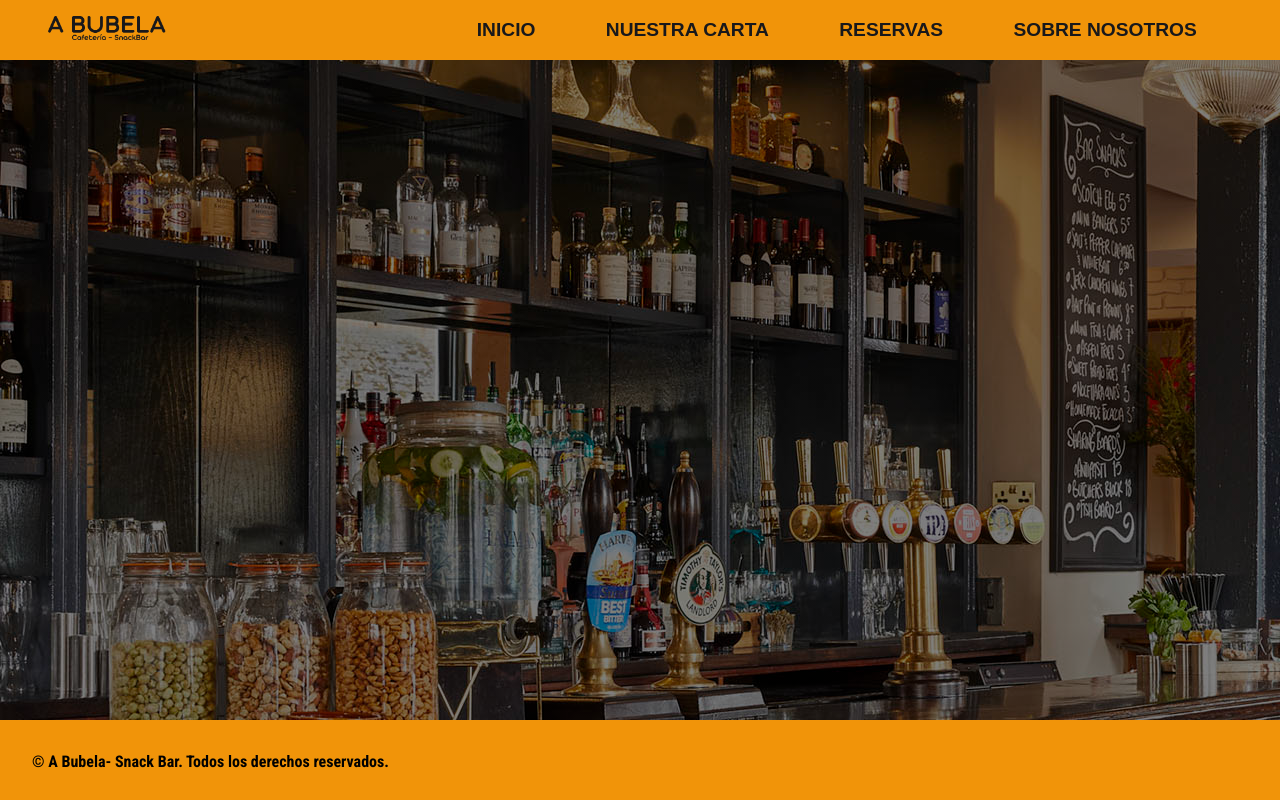
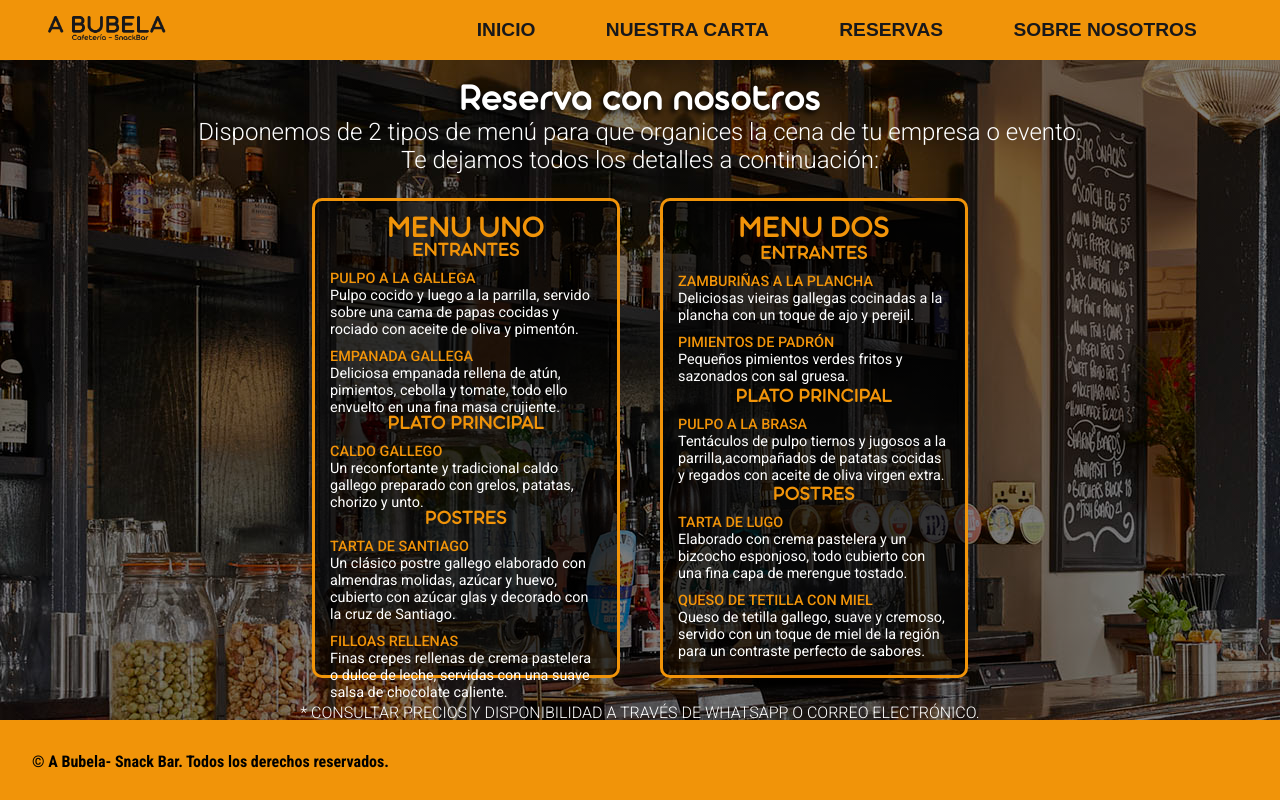
Before and after one commit to AgusFleitas/Abubela, a React (Vite) app: page /booking in a window 1280 px wide. Built offline with nearby package versions, Linux system fonts and the light colour scheme.

Commit message:
Reservas terminado

```diff
--- a/src/Components/NavBar/NavBar.jsx
+++ b/src/Components/NavBar/NavBar.jsx
@@ -13,7 +13,7 @@ const NavBar = () => {
       <nav className={style.navLinks}>
         <a href='/'>INICIO</a>
         <a href='/menu'>NUESTRA CARTA</a>
-        <a href='#'>RESERVAS</a>
+        <a href='/booking'>RESERVAS</a>
         <a href='#'>SOBRE NOSOTROS</a>
       </nav>
     </div>
--- /dev/null
+++ b/src/Helpers/Business.js
@@ -0,0 +1,64 @@
+export const menuOne = {
+  starter: [
+    {
+      name: "PULPO A LA GALLEGA",
+      description:
+        "Pulpo cocido y luego a la parrilla, servido sobre una cama de papas cocidas y rociado con aceite de oliva y pimentón.",
+    },
+    {
+      name: "EMPANADA GALLEGA",
+      description:
+        "Deliciosa empanada rellena de atún, pimientos, cebolla y tomate, todo ello envuelto en una fina masa crujiente.",
+    },
+  ],
+  main: {
+    name: "CALDO GALLEGO",
+    description:
+      "Un reconfortante y tradicional caldo gallego preparado con grelos, patatas, chorizo y unto.",
+  },
+  dessert: [
+    {
+      name: "TARTA DE SANTIAGO",
+      description:
+        "Un clásico postre gallego elaborado con almendras molidas, azúcar y huevo, cubierto con azúcar glas y decorado con la cruz de Santiago.",
+    },
+    {
+      name: "FILLOAS RELLENAS",
+      description:
+        "Finas crepes rellenas de crema pastelera o dulce de leche, servidas con una suave salsa de chocolate caliente.",
+    },
+  ],
+};
+
+export const menuTwo = {
+  starter: [
+    {
+      name: "ZAMBURIÑAS A LA PLANCHA",
+      description:
+        "Deliciosas vieiras gallegas cocinadas a la plancha con un toque de ajo y perejil.",
+    },
+    {
+      name: "PIMIENTOS DE PADRÓN",
+      description:
+        "Pequeños pimientos verdes fritos y sazonados con sal gruesa.",
+    },
+  ],
+  main: {
+    name: "PULPO A LA BRASA",
+    description:
+      "Tentáculos de pulpo tiernos y jugosos a la parrilla,acompañados de patatas cocidas y regados con aceite de oliva virgen extra.",
+  },
+
+  dessert: [
+    {
+      name: "TARTA DE LUGO",
+      description:
+        "Elaborado con crema pastelera y un bizcocho esponjoso, todo cubierto con una fina capa de merengue tostado.",
+    },
+    {
+      name: "QUESO DE TETILLA CON MIEL",
+      description:
+        "Queso de tetilla gallego, suave y cremoso, servido con un toque de miel de la región para un contraste perfecto de sabores.",
+    },
+  ],
+};
--- a/src/Views/Booking/Booking.jsx
+++ b/src/Views/Booking/Booking.jsx
@@ -1,9 +1,78 @@
+import { menuOne, menuTwo } from "../../Helpers/Business";
+
+import style from "./Booking.module.css";
+
 const Booking = () => {
-    return (
-        <div>
-
+  return (
+    <div className={style.bookingContainer}>
+      <h1 className={style.bookingTitle}>Reserva con nosotros</h1>
+      <span className={style.bookingSubTitle}>
+        Disponemos de 2 tipos de menú para que organices la cena de tu empresa o evento.
+      </span>
+      <span className={style.bookingSubTitle}>
+        Te dejamos todos los detalles a continuación:
+      </span>
+      <div className={style.menusContainer}>
+        <div className={style.menuOne}>
+          <h3 className={style.menuNumber}>MENU UNO</h3>
+          <div className={style.starter}>
+            <span className={style.menuTitle}>ENTRANTES</span>
+            {menuOne.starter.map((starter) => (
+              <div key={starter.name}>
+                <span className={style.plateName}>{starter.name}</span>
+                <p>{starter.description}</p>
+              </div>
+            ))}
+          </div>
+          <div className={style.main}>
+            <span className={style.menuTitle}>PLATO PRINCIPAL</span>
+            <div>
+              <span className={style.plateName}>{menuOne.main.name}</span>
+              <p>{menuOne.main.description}</p>
+            </div>
+          </div>
+          <div className={style.dessert}>
+            <span className={style.menuTitle}>POSTRES</span>
+            {menuOne.dessert.map((dessert) => (
+              <div key={dessert.name}>
+                <span className={style.plateName}>{dessert.name}</span>
+                <p>{dessert.description}</p>
+              </div>
+            ))}
+          </div>
         </div>
-    )
-}
+        <div className={style.menuTwo}>
+          <h3 className={style.menuNumber}>MENU DOS</h3>
+          <div className={style.starter}>
+            <span className={style.menuTitle}>ENTRANTES</span>
+            {menuTwo.starter.map((starter) => (
+              <div key={starter.name}>
+                <span className={style.plateName}>{starter.name}</span>
+                <p>{starter.description}</p>
+              </div>
+            ))}
+          </div>
+          <div className={style.main}>
+            <span className={style.menuTitle}>PLATO PRINCIPAL</span>
+            <div>
+              <span className={style.plateName}>{menuTwo.main.name}</span>
+              <p>{menuTwo.main.description}</p>
+            </div>
+          </div>
+          <div className={style.dessert}>
+            <span className={style.menuTitle}>POSTRES</span>
+            {menuTwo.dessert.map((dessert) => (
+              <div key={dessert.name}>
+                <span className={style.plateName}>{dessert.name}</span>
+                <p>{dessert.description}</p>
+              </div>
+            ))}
+          </div>
+        </div>
+      </div>
+      <span className={style.availability}>* CONSULTAR PRECIOS Y DISPONIBILIDAD A TRAVÉS DE WHATSAPP O CORREO ELECTRÓNICO.</span>
+    </div>
+  );
+};
 
 export default Booking;
--- a/src/Views/Booking/Booking.module.css
+++ b/src/Views/Booking/Booking.module.css
@@ -0,0 +1,75 @@
+.bookingContainer {
+  color: var(--text-color);
+  display: flex;
+  flex-direction: column;
+  align-items: center;
+  padding: 1.5rem;
+
+  .bookingTitle {
+    font-family: "Aristotelica";
+    font-size: 2.5rem;
+    text-shadow: -3px 3px 5px black;
+  }
+
+  .bookingSubTitle {
+    font-size: 1.5rem;
+    font-weight: 300;
+    text-align: center;
+  }
+
+  .menusContainer {
+    display: flex;
+    justify-content: center;
+    height: 60vh;
+    gap: 2.5rem;
+    margin-top: 1.5rem;
+
+    .menuOne,
+    .menuTwo {
+      display: flex;
+      flex-direction: column;
+      justify-content: space-between;
+      background: rgb(0 0 0 / 0.6);
+      width: 25%;
+      flex: none;
+      font-size: 0.9rem;
+      font-family: "Roboto";
+      font-weight: 400;
+      border: 3px solid var(--main-color);
+      border-radius: 0.625rem;
+      padding: 0.9375rem;
+
+      .menuNumber {
+        font-family: "Aristotelica";
+        color: var(--main-color);
+        font-size: 2rem;
+        text-align: center;
+      }
+
+      .menuTitle {
+        font-family: "Aristotelica";
+        font-size: 1.3rem;
+        color: var(--main-color);
+        text-align: center;
+      }
+
+      .starter,
+      .main,
+      .dessert {
+        display: flex;
+        flex-direction: column;
+        gap: 0.625rem;
+
+        .plateName {
+          color: var(--main-color);
+          font-weight: 500;
+        }
+      }
+    }
+  }
+
+  .availability {
+    margin-top: 1.5625rem;
+    font-weight: 300;
+  }
+}
```
Also changed, not shown: src/Helpers/Plates.js (line endings or trailing spaces).
